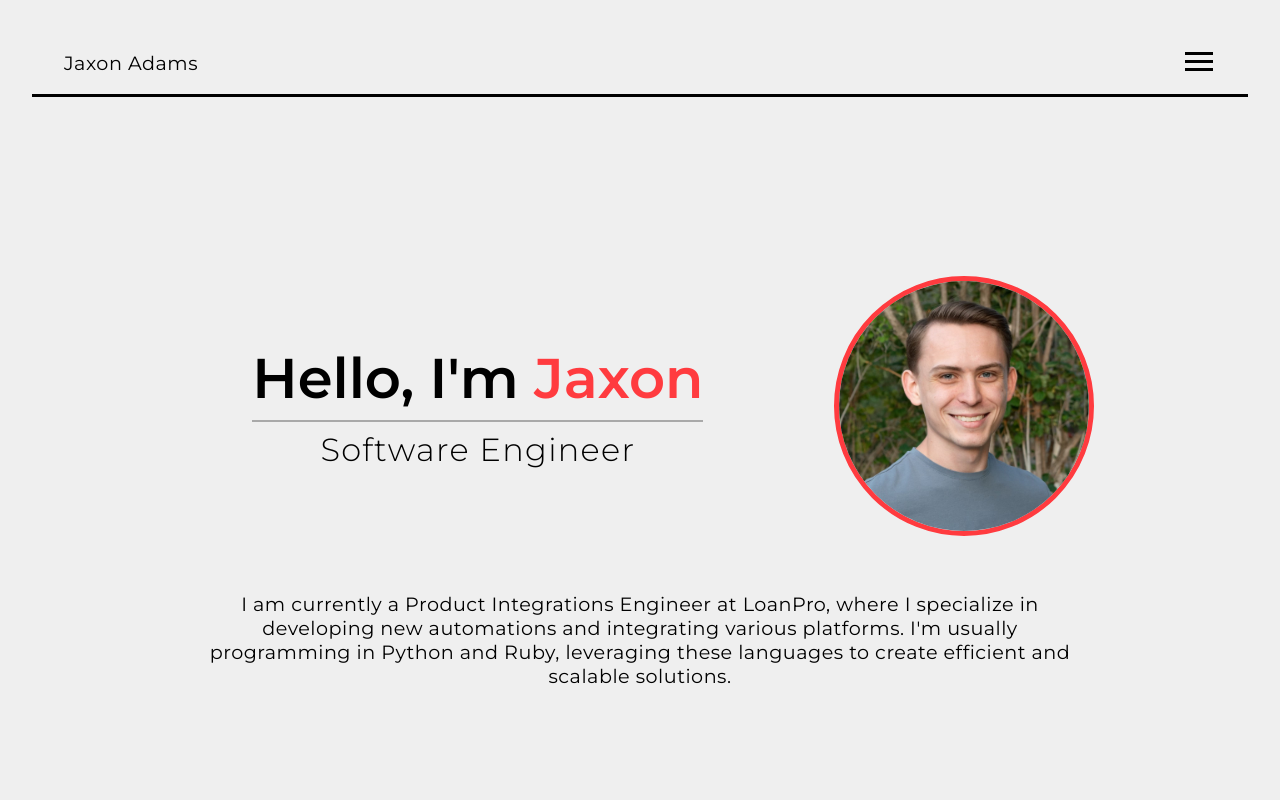
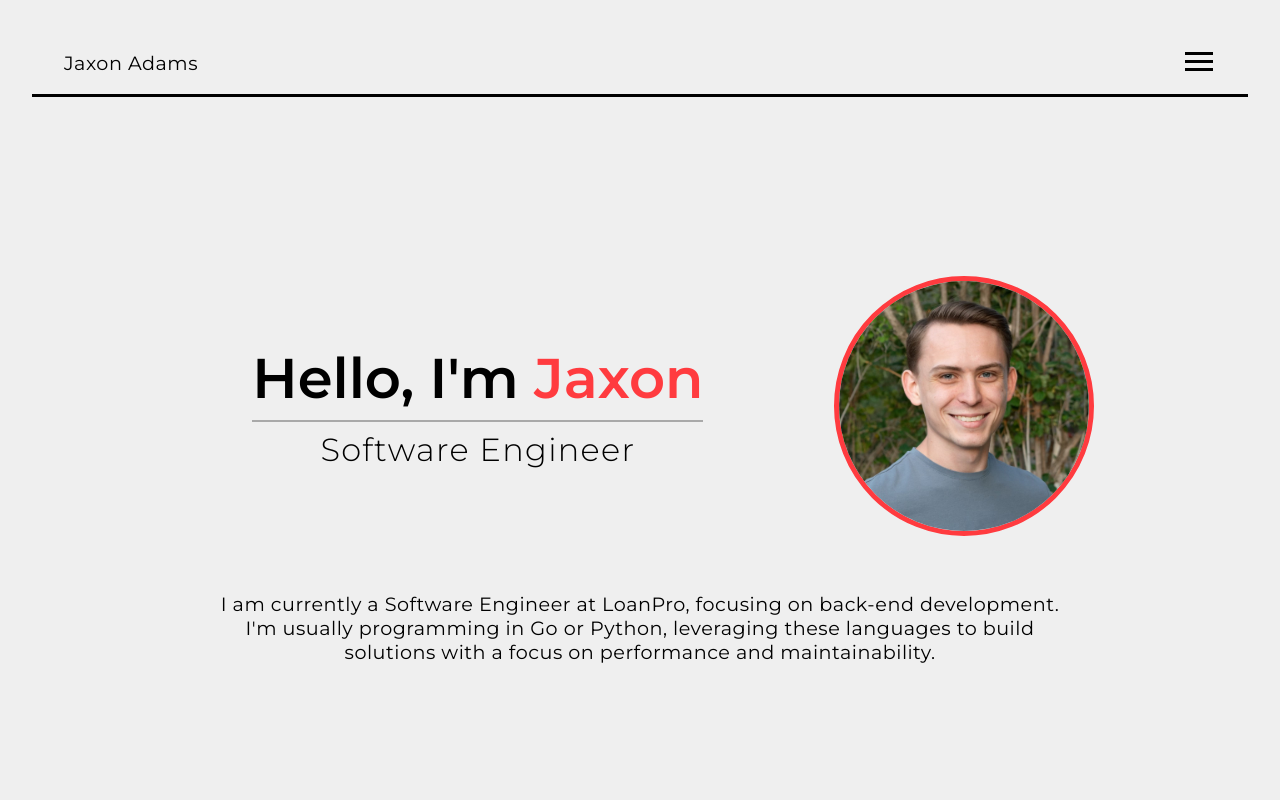
Before and after one commit to JaxonAdams/urban-spork, a React (Vite) app: page / in a window 1280 px wide. Shown: the top 800 px of the page. Built offline with nearby package versions, Linux system fonts and the light colour scheme.

Commit message:
Update intro and AboutMe technologies

```diff
--- a/src/components/Hero/Hero.tsx
+++ b/src/components/Hero/Hero.tsx
@@ -19,10 +19,9 @@ const Hero: React.FC = () => {
             </div>
             <div className="hero-intro-txt">
                 <p className="txt">
-                    I am currently a Product Integrations Engineer at LoanPro, where I specialize
-                    in developing new automations and integrating various platforms. I'm usually
-                    programming in Python and Ruby, leveraging these languages to create efficient
-                    and scalable solutions.
+                    I am currently a Software Engineer at LoanPro, focusing on back-end development.
+                    I'm usually programming in Go or Python, leveraging these languages to build
+                    solutions with a focus on performance and maintainability.
                 </p>
             </div>
         </div>
--- a/src/pages/AboutMe.tsx
+++ b/src/pages/AboutMe.tsx
@@ -37,13 +37,13 @@ const AboutMe: React.FC = () => {
             </div>
             <div className="about-me-txt-container language-carousel">
                 <DevIcon language="Python" />
+                <DevIcon language="Go" />
+                <DevIcon language="Clojure" />
+                <DevIcon language="TypeScript" />
+                <DevIcon language="JavaScript" />
                 <DevIcon language="Java" />
-                <DevIcon language="Ruby" />
-                <DevIcon language="TypeScript" />
-                <DevIcon language="Clojure" />
-                <DevIcon language="JavaScript" />
                 <DevIcon language="MySQL" />
-                <DevIcon language="CPlusPlus" altText="C++" />
+                <DevIcon language="AmazonWebServices" altText="AWS" />
                 <DevIcon language="MongoDB" />
             </div>
         </div>
```
